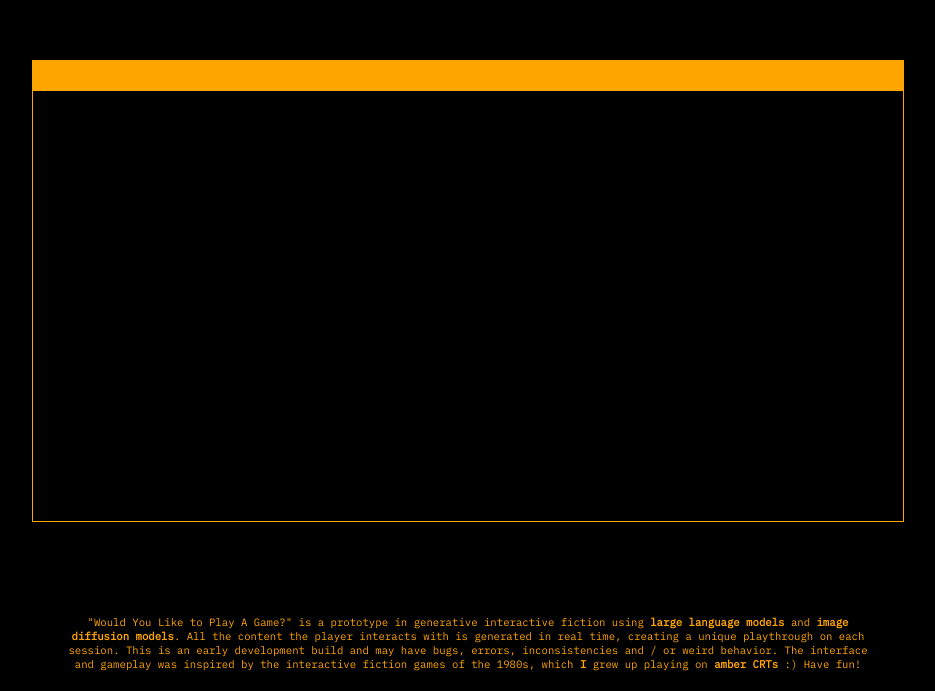
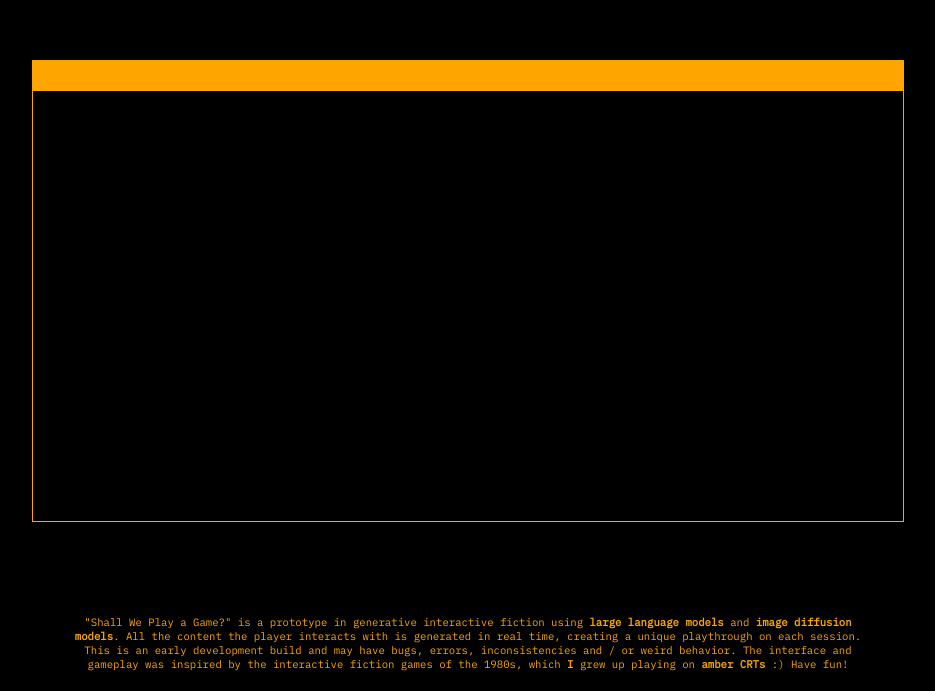
Before and after one commit to koumouz/ShallWePlayAGame, a website: page public/game.html in a window 1280 px wide. Shown: the part 109-800 px from the top of the page, without its empty margins (172-1107 px from the left). Drawn offline with Linux system fonts and the light colour scheme; no server answers.

Commit message:
Renamed to Shall We Play a Game

```diff
--- a/public/game.html
+++ b/public/game.html
@@ -3,7 +3,7 @@
 <head>
     <meta charset="UTF-8">
     <meta name="viewport" content="width=device-width, initial-scale=1.0">
-    <title>Would You Like to Play a Game?</title>
+    <title>Shall We Play a Game?</title>
     <link rel="stylesheet" href="styles.css">
     <link href="https://fonts.googleapis.com/css2?family=IBM+Plex+Mono:wght@400&display=swap" rel="stylesheet">
 </head>
@@ -35,7 +35,7 @@
             </div>
         </div>
     </div>
-    <div class="footer">"Would You Like to Play A Game?" is a prototype in generative interactive fiction
+    <div class="footer">"Shall We Play a Game?" is a prototype in generative interactive fiction
         using <a href="https://en.wikipedia.org/wiki/Large_language_model" target="_blank">large language models</a>
         and <a href="https://en.wikipedia.org/wiki/Diffusion_model" target="_blank">image diffusion models</a>. All the
         content the player interacts with is generated in real time, creating a unique playthrough on each session. This
```
Also changed, not shown: public/index.html (+2 -2 lines).
